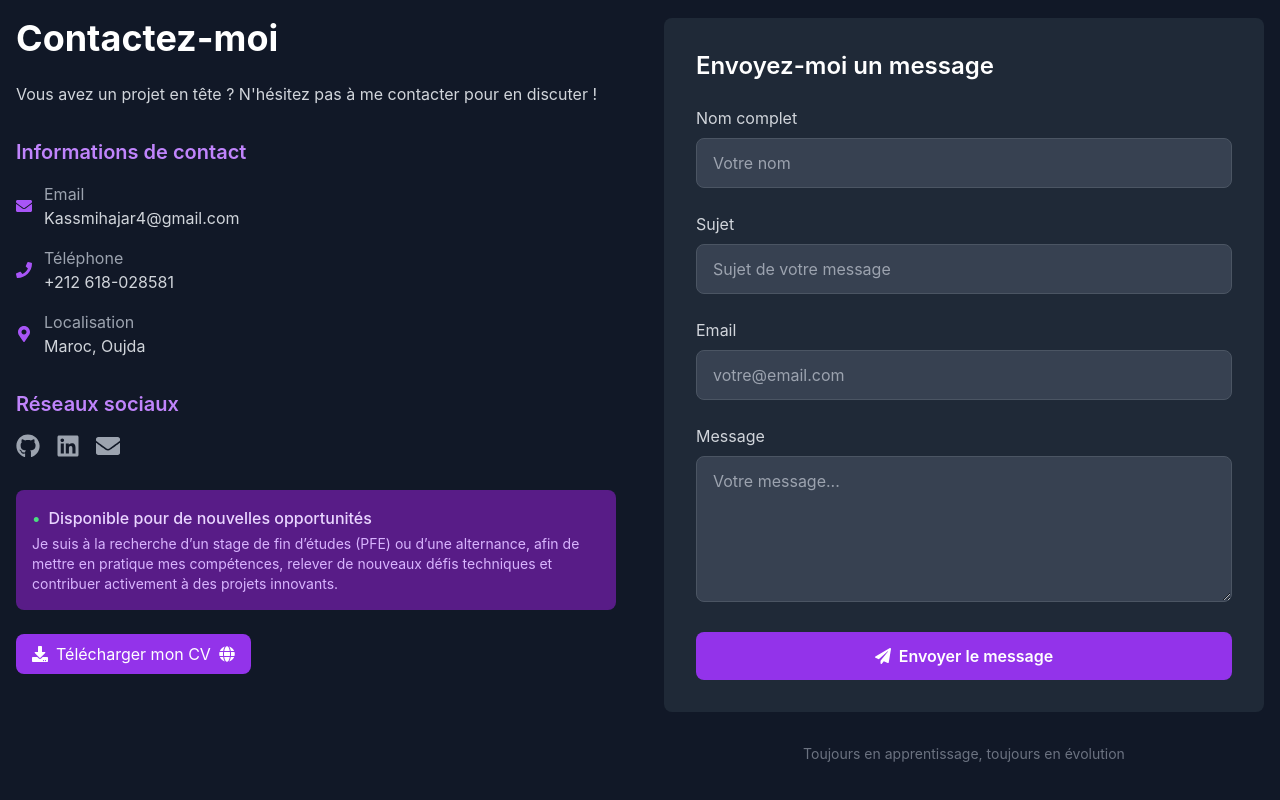
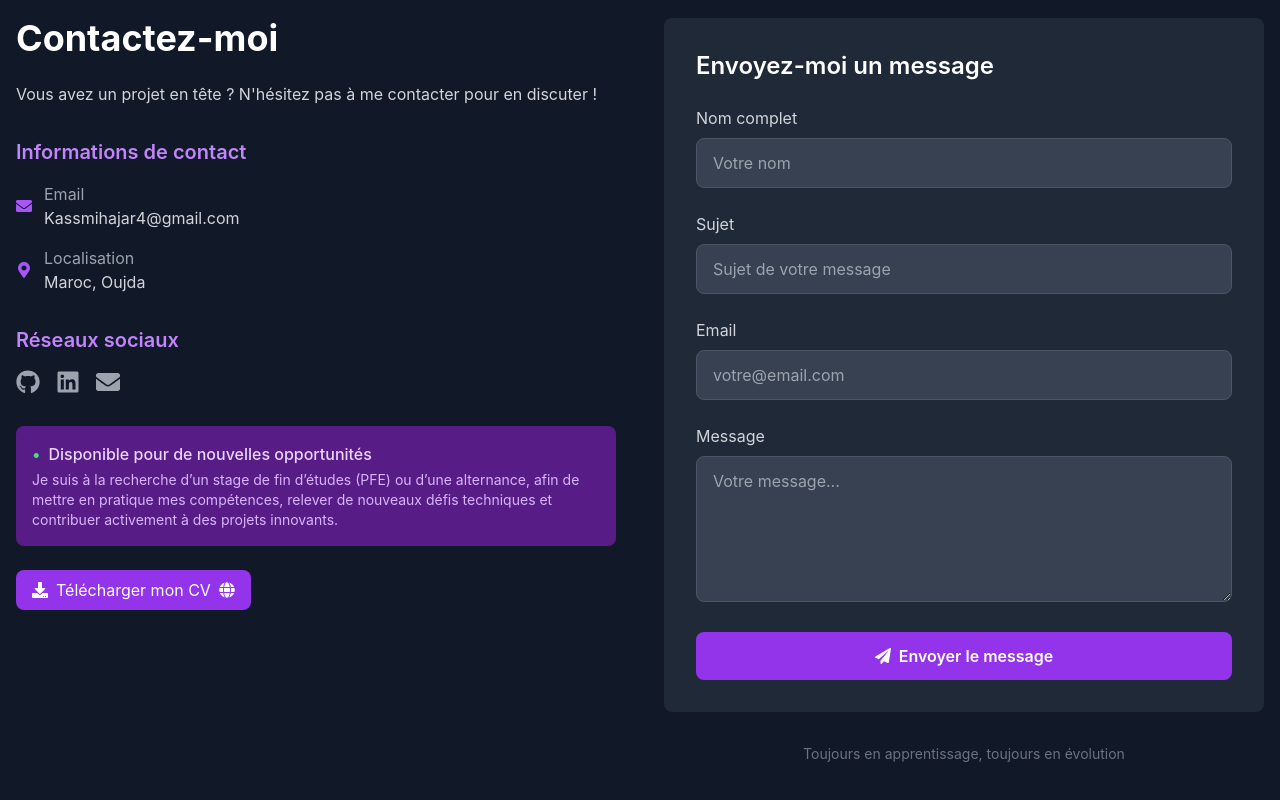
Before and after one commit to hajar-hk/Mon-porfolio, a React (Create React App) app: page / in a window 1280 px wide. Shown: the part 3942-4742 px from the top of the page. Built offline with nearby package versions, Linux system fonts and the light colour scheme.

Commit message:
modification2

```diff
--- a/src/components/ContactSection.jsx
+++ b/src/components/ContactSection.jsx
@@ -123,14 +123,6 @@ const ContactSection = () => {
                   <div>
                     <p className="text-gray-400">Email</p>
                     <p className="text-gray-300">Kassmihajar4@gmail.com</p>
-                  </div>
-                </div>
-
-                <div className="flex items-center">
-                  <FaPhone className="text-purple-500 mr-3" />
-                  <div>
-                    <p className="text-gray-400">Téléphone</p>
-                    <p className="text-gray-300">+212 618-028581</p>
                   </div>
                 </div>
 
```
